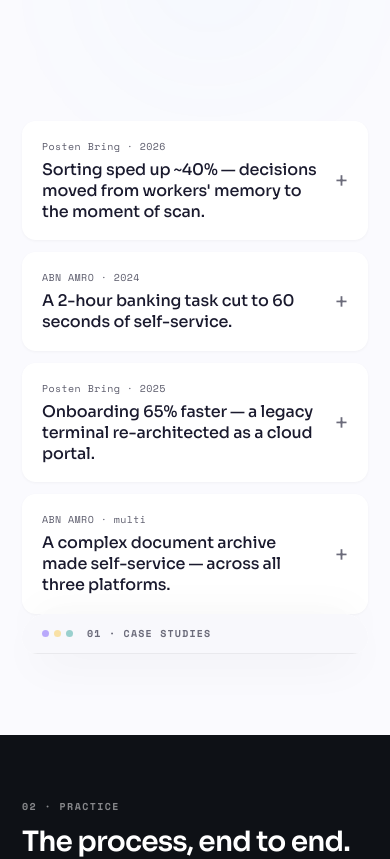
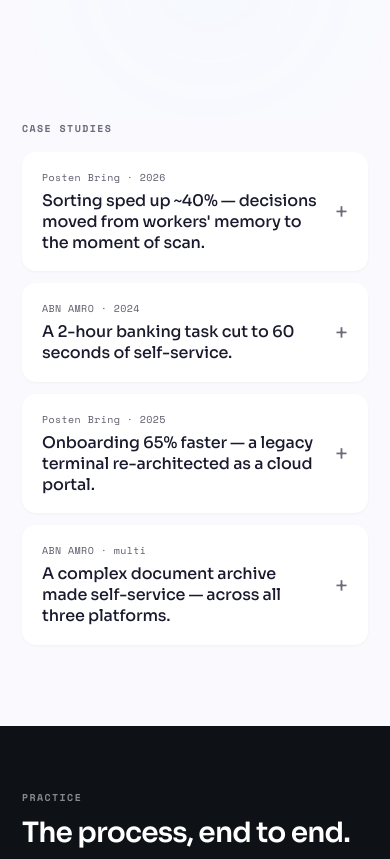
Before and after one commit to ykshettydesign/YKShetty-portfolio, a React (Vite) app: page / in a window 390 px wide. Shown: the part 780-1639 px from the top of the page. Built offline with nearby package versions, Linux system fonts and the light colour scheme.

Commit message:
case study

```diff
--- a/src/components/Instruments.jsx
+++ b/src/components/Instruments.jsx
@@ -9,7 +9,7 @@
       <div style={{ maxWidth: 1100, margin: '0 auto', padding: 'clamp(56px,8vw,96px) clamp(22px,5vw,44px)' }}>
         <div data-reveal="" style={{ marginBottom: 'clamp(36px,5vw,52px)' }}>
           <div style={{ ...mono, fontSize: 10, fontWeight: 700, letterSpacing: '0.14em', textTransform: 'uppercase', color: 'var(--text-tertiary)', marginBottom: 14 }}>
-            03 · Instruments
+            Instruments
           </div>
           <h2 style={{ fontFamily: 'var(--font-display)', fontSize: 'clamp(28px,3.8vw,44px)', fontWeight: 600, lineHeight: 1.02, letterSpacing: '-0.03em', margin: 0, maxWidth: '22ch', color: 'var(--text-primary)' }}>
             When the work repeats, the tool gets built.
--- a/src/components/Practice.jsx
+++ b/src/components/Practice.jsx
@@ -104,7 +104,7 @@
             marginBottom: 14,
           }}
         >
-          02 · Practice
+          Practice
         </div>
         <h2
           style={{
--- a/src/components/Work.jsx
+++ b/src/components/Work.jsx
@@ -78,9 +78,19 @@
   return (
     <section id="work" style={{ position: 'relative', zIndex: 10, marginTop: '-100vh' }}>
       <div style={{ maxWidth: 1164, margin: '0 auto', padding: '0 clamp(22px,5vw,44px) 81px' }}>
+        {/* Mobile-only section title — replaces the window-chrome bar (which is
+            hidden with the drag board on small screens). */}
+        <div
+          className="work-mobile-title"
+          style={{ ...mono, fontSize: 10, fontWeight: 700, letterSpacing: '0.14em', textTransform: 'uppercase', color: 'var(--text-tertiary)', marginBottom: 16 }}
+        >
+          Case studies
+        </div>
+
         <MobileCaseCards />
 
         <div
+          className="work-panel"
           data-reveal=""
           style={{
             borderRadius: '28px 28px 18px 18px',
@@ -108,7 +118,7 @@
                 ))}
               </div>
               <div style={{ ...mono, fontSize: 10, fontWeight: 700, letterSpacing: '0.12em', textTransform: 'uppercase', color: 'var(--text-tertiary)' }}>
-                01 · Case studies
+                Case studies
               </div>
             </div>
           </div>
--- a/src/pages/Home.jsx
+++ b/src/pages/Home.jsx
@@ -1,4 +1,4 @@
-import React, { useRef } from 'react'
+import React, { useEffect, useRef } from 'react'
 import Header from '../components/Header'
 import Hero from '../components/Hero'
 import Work from '../components/Work'
@@ -12,6 +12,30 @@
 export default function Home() {
   const rootRef = useRef(null)
   useScrollReveal(rootRef)
+
+  // Deep-linked hash (e.g. arriving at "/#work" from a case study): the browser
+  // tries to scroll before React has rendered the target, so it lands at the top.
+  // Scroll to it after mount, re-trying a few times while the sticky hero and
+  // reveal animations settle the layout. Bails as soon as the user scrolls.
+  useEffect(() => {
+    const id = window.location.hash.slice(1)
+    if (!id) return undefined
+    let userScrolled = false
+    const onScroll = () => { userScrolled = true }
+    window.addEventListener('wheel', onScroll, { passive: true, once: true })
+    window.addEventListener('touchmove', onScroll, { passive: true, once: true })
+    const timers = [0, 120, 300, 600].map((delay) =>
+      setTimeout(() => {
+        if (userScrolled) return
+        document.getElementById(id)?.scrollIntoView()
+      }, delay),
+    )
+    return () => {
+      timers.forEach(clearTimeout)
+      window.removeEventListener('wheel', onScroll)
+      window.removeEventListener('touchmove', onScroll)
+    }
+  }, [])
 
   return (
     <div
--- a/src/styles/global.css
+++ b/src/styles/global.css
@@ -517,6 +517,10 @@
 
 [data-hero-step="5"] .hero-post { opacity: 1; }
 
+/* Work section: mobile-only title is hidden on desktop (the window-chrome bar
+   carries the label there). Toggled on in the responsive block below. */
+.work-mobile-title { display: none; }
+
 /* ============================================================
    RESPONSIVE
    ============================================================ */
@@ -550,6 +554,8 @@
   .drop-mobile { display: block !important; }
 
   .board { display: none !important; }
+  .work-panel { display: none !important; }
+  .work-mobile-title { display: block !important; }
   .mobile-cards { display: flex !important; }
   .spread { max-width: 100% !important; overflow-x: auto !important; }
   .hero-section { position: relative !important; }
```
